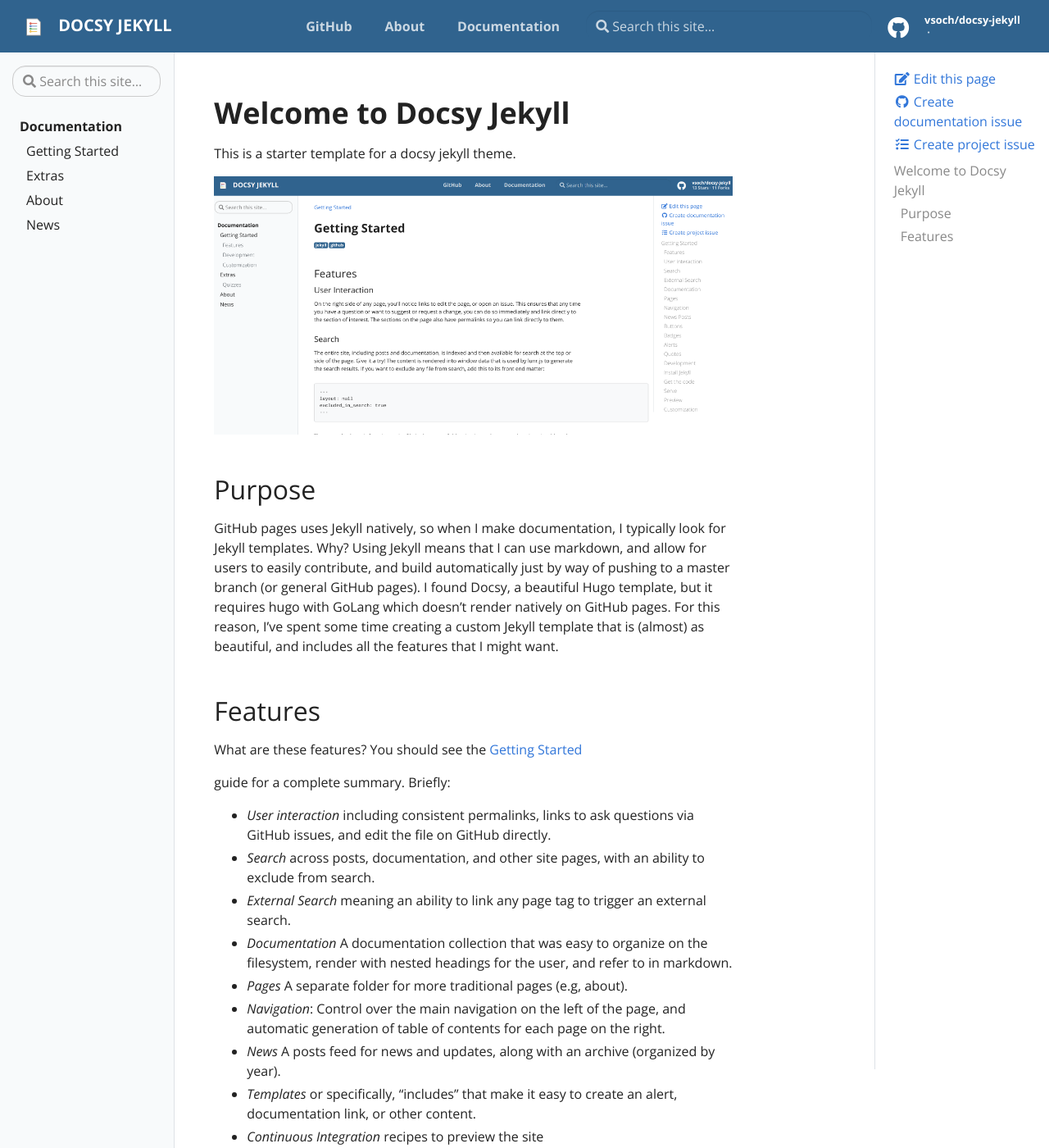
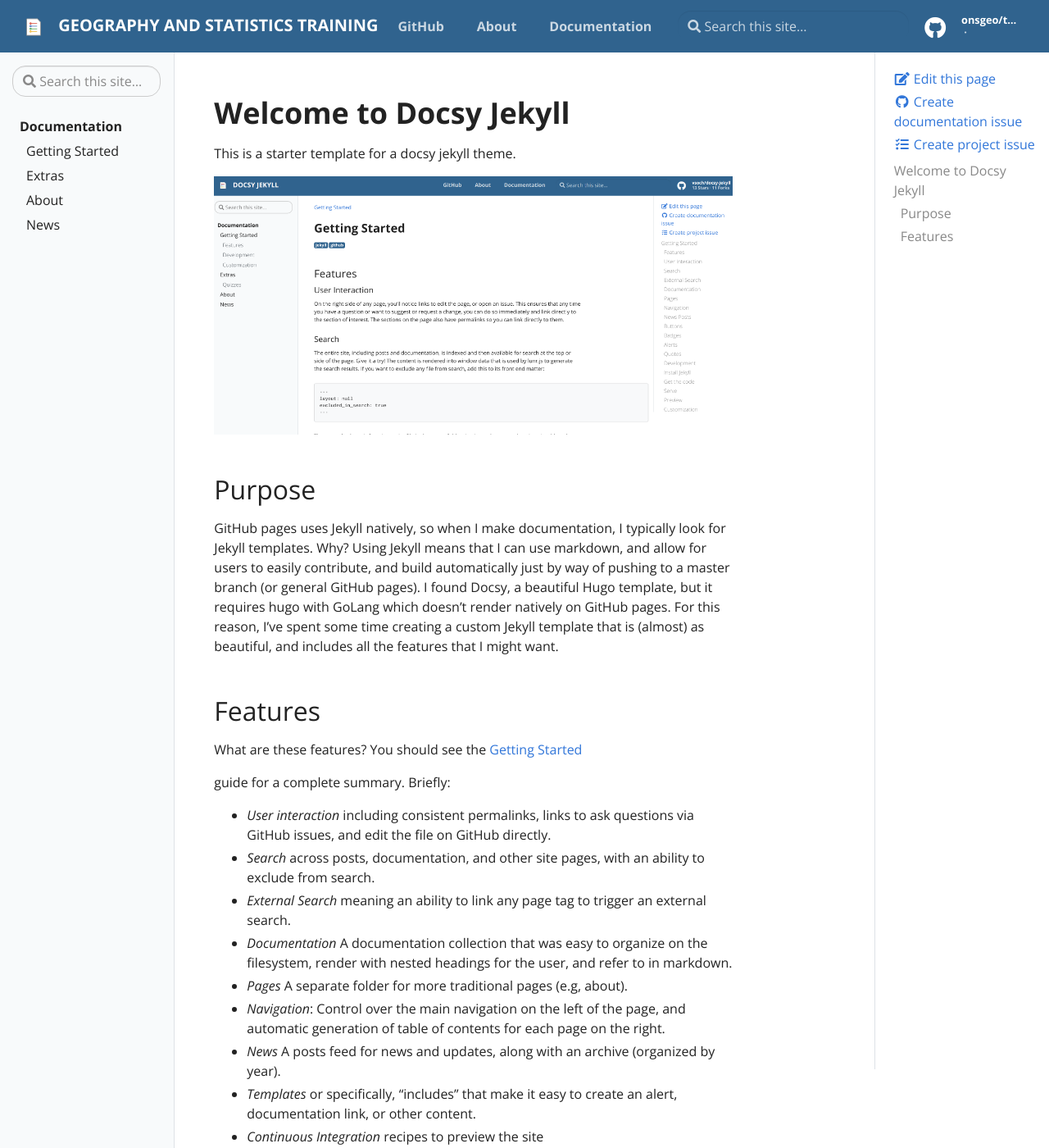
Before and after one commit to ONSgeo/geospatial-training, a Jekyll site: the page built from pages/index.md, in a window 1280 px wide and 1400 px high. Shown: the whole window at 82% size. Built offline with Jekyll 4.4.1, drawn with Linux system fonts in a browser that asks for light colours; some of the changed text lies outside the part shown.

Commit message:
initial yaml update

```diff
--- a/_config.yml
+++ b/_config.yml
@@ -1,3 +1,5 @@
+remote_theme: vsoch/docsy-jekyll
+
 # Welcome to Jekyll!
 #
 # This config file is meant for settings that affect your whole blog, values
@@ -14,32 +16,29 @@
 # You can create any custom variable you would like, and they will be accessible
 # in the templates via {{ site.myvariable }}.
 
-title: Docsy Jekyll
-email: your-email@domain.com
-author: Dinosaur Avocado
+title: Geography and Statistics Training
+email: geospatial@ons.gov.uk
+author: Office for National Statistics Geospatial Team
 description: > # this means to ignore newlines until "baseurl:"
-  Write an awesome description for your new site here. You can edit this
-  line in _config.yml. It will appear in your document head meta (for
-  Google search results) and in your feed.xml site description.
-
+  Training provided by the Office for National Statistics Geospatial Team to help
+  and support you in the use of geography for statistics.
 # DO NOT CHANGE THE LINE OF THIS FILE without editing .circleci/circle_urls.sh
-baseurl: "/docsy-jekyll" # the subpath of your site, e.g. /blog
+baseurl: "/training2" # the subpath of your site, e.g. /blog
 
 # This is mostly for testing
-url: "https://vsoch.github.io" # the base hostname & protocol for your site
+url: "https://onsgeo.github.io" # the base hostname & protocol for your site
 
 # Social (First three Required)
-repo: "https://github.com/vsoch/docsy-jekyll"
-github_user: "vsoch"
-github_repo: "docsy-jekyll"
+repo: "https://github.com/onsgeo/training2"
+github_user: "onsgeo"
+github_repo: "training2"
 
 # Optional
-twitter: vsoch
-linkedin: vsochat
-dockerhub: vanessa
+twitter: ONSGeography
+
 
 # Should there be feedback buttons at the bottom of pages?
-feedback: true
+feedback: false
 
 # Link to a privacy policy in footer, uncomment and define if wanted
 # privacy: https://domain.com/privacy
@@ -47,7 +46,7 @@
 # google-analytics: UA-XXXXXXXXXX
 # Image and (square) dimension for logo (don't start with /)
 # If commented, will use material hat theme
-# logo: "assets/img/logo/SRCC-square-red.png"
+logo: "ons_logo.png"
 logo_pixels: 34
 color: "#30638e"
 # color: "#8c1515" # primary color for header, buttons
@@ -60,8 +59,8 @@
 # tag_search_endpoint: https://ask.cyberinfrastructure.org/search?q=
 tag_color: primary # danger, success, warning, primary, info, secondary
 
-accentColor: red # purple, green, etc.
-themeColor: red # purple, green, blue, orange, purple, grey
+accentColor: green # purple, green, etc.
+themeColor: blue # purple, green, blue, orange, purple, grey
 fixedNav: 'true' # true or false
 
 permalink: /:year/:title/
@@ -77,7 +76,7 @@
 # Defaults
 defaults:
   - scope:
-      path: "_docs"
+      path: "docs"
       type: "docs"
     values:
       layout: page
```
